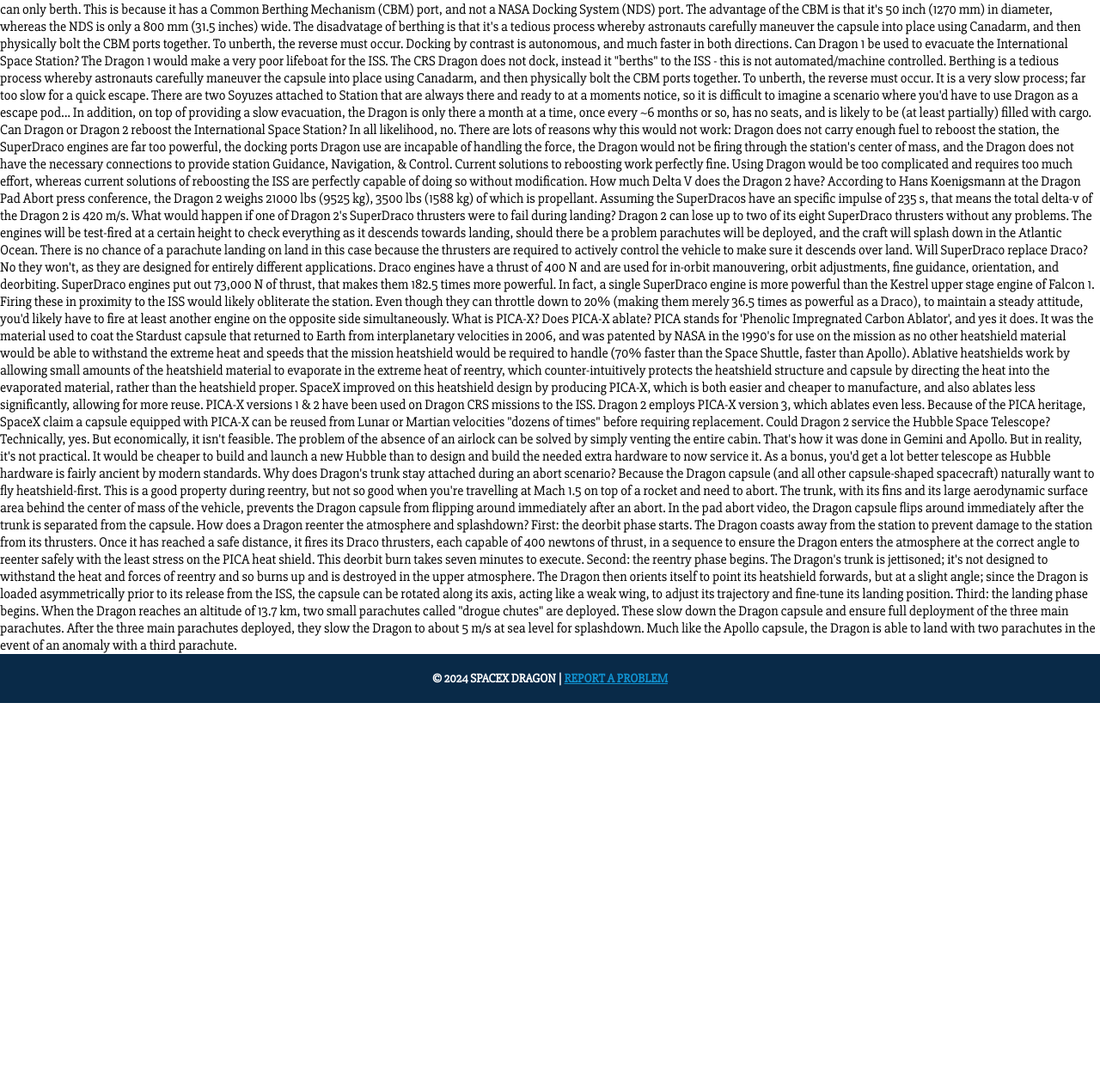
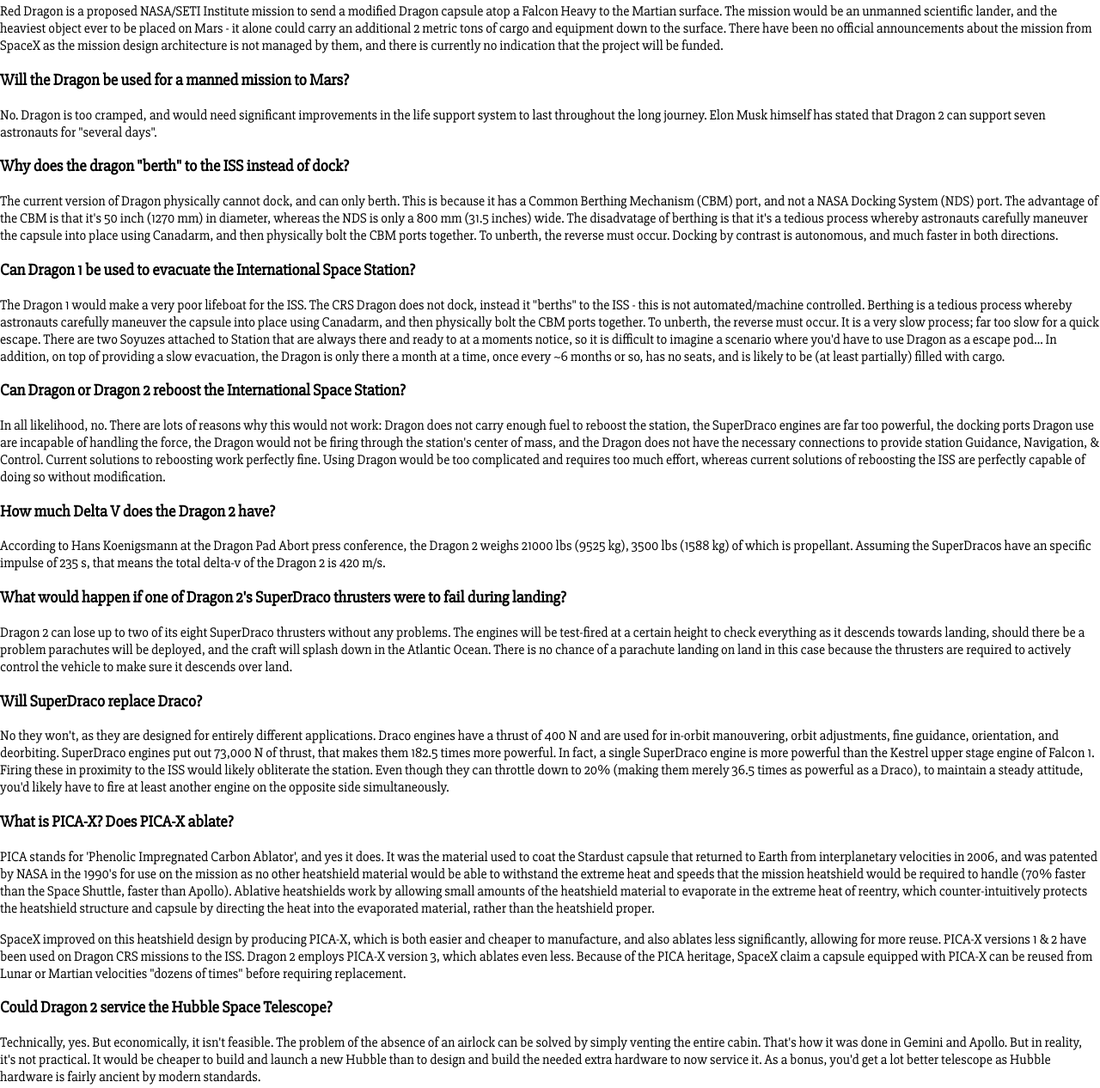
Before and after one commit to MelissaE50/IFSC-1310-02, a plain HTML site: page final-v1/faq.html in a window 1280 px wide. Shown: the part 537-1803 px from the top of the page at 86% size. Before the commit the page ends 1355 px from the top, so only its background shows below. Drawn offline with Linux system fonts and the light colour scheme; a web font is replaced by a local one.

Commit message:
Add info from class 11/14

```diff
--- a/final-v1/faq.html
+++ b/final-v1/faq.html
@@ -28,48 +28,48 @@
     </header>
     <section id="content" class="'container">
       <h2>Frequently Asked Questions</h2>
-      Could SpaceX send a Dragon to the Moon?
-      The Dragon could easily be sent to lunar orbit, but would not be able to land. The Falcon Heavy can throw about 16,000 kilograms (when configured to be expendable) on a trans-lunar injection orbit, so it can send a Dragon 2 capsule to the moon with quite a lot of margin. However, in order to land on a surface you need to slow down from orbital velocity, which requires you to change your velocity by a certain amount (which is called your ∆V, literally "change in velocity"). Dragon 2 carries only a small amount of propellant and can only deliver a small amount of ∆V because of that. The exact amount is less than 500m/s, which doesn't come close to the ~1870 m/s needed to land on the moon. It may be possible to do it with two FH launches but that would require additional technology development.
+      <h3>Could SpaceX send a Dragon to the Moon?</h3>
+      <p></p>The Dragon could easily be sent to lunar orbit, but would not be able to land. The Falcon Heavy can throw about 16,000 kilograms (when configured to be expendable) on a trans-lunar injection orbit, so it can send a Dragon 2 capsule to the moon with quite a lot of margin. However, in order to land on a surface you need to slow down from orbital velocity, which requires you to change your velocity by a certain amount (which is called your ∆V, literally "change in velocity"). Dragon 2 carries only a small amount of propellant and can only deliver a small amount of ∆V because of that. The exact amount is less than 500m/s, which doesn't come close to the ~1870 m/s needed to land on the moon. It may be possible to do it with two FH launches but that would require additional technology development.</p>
 
-      What is Red Dragon?
-      Red Dragon is a proposed NASA/SETI Institute mission to send a modified Dragon capsule atop a Falcon Heavy to the Martian surface. The mission would be an unmanned scientific lander, and the heaviest object ever to be placed on Mars - it alone could carry an additional 2 metric tons of cargo and equipment down to the surface. There have been no official announcements about the mission from SpaceX as the mission design architecture is not managed by them, and there is currently no indication that the project will be funded.
+      <h3>What is Red Dragon?</h3>
+      <p>Red Dragon is a proposed NASA/SETI Institute mission to send a modified Dragon capsule atop a Falcon Heavy to the Martian surface. The mission would be an unmanned scientific lander, and the heaviest object ever to be placed on Mars - it alone could carry an additional 2 metric tons of cargo and equipment down to the surface. There have been no official announcements about the mission from SpaceX as the mission design architecture is not managed by them, and there is currently no indication that the project will be funded.</p>
 
-      Will the Dragon be used for a manned mission to Mars?
-      No. Dragon is too cramped, and would need significant improvements in the life support system to last throughout the long journey. Elon Musk himself has stated that Dragon 2 can support seven astronauts for "several days".
+      <h3>Will the Dragon be used for a manned mission to Mars?</h3>
+      <p>No. Dragon is too cramped, and would need significant improvements in the life support system to last throughout the long journey. Elon Musk himself has stated that Dragon 2 can support seven astronauts for "several days".</p>
 
-      Why does the dragon "berth" to the ISS instead of dock?
-      The current version of Dragon physically cannot dock, and can only berth. This is because it has a Common Berthing Mechanism (CBM) port, and not a NASA Docking System (NDS) port. The advantage of the CBM is that it's 50 inch (1270 mm) in diameter, whereas the NDS is only a 800 mm (31.5 inches) wide. The disadvatage of berthing is that it's a tedious process whereby astronauts carefully maneuver the capsule into place using Canadarm, and then physically bolt the CBM ports together. To unberth, the reverse must occur. Docking by contrast is autonomous, and much faster in both directions.
+      <h3>Why does the dragon "berth" to the ISS instead of dock?</h3>
+      <p>The current version of Dragon physically cannot dock, and can only berth. This is because it has a Common Berthing Mechanism (CBM) port, and not a NASA Docking System (NDS) port. The advantage of the CBM is that it's 50 inch (1270 mm) in diameter, whereas the NDS is only a 800 mm (31.5 inches) wide. The disadvatage of berthing is that it's a tedious process whereby astronauts carefully maneuver the capsule into place using Canadarm, and then physically bolt the CBM ports together. To unberth, the reverse must occur. Docking by contrast is autonomous, and much faster in both directions.</p>
 
-      Can Dragon 1 be used to evacuate the International Space Station?
-      The Dragon 1 would make a very poor lifeboat for the ISS. The CRS Dragon does not dock, instead it "berths" to the ISS - this is not automated/machine controlled. Berthing is a tedious process whereby astronauts carefully maneuver the capsule into place using Canadarm, and then physically bolt the CBM ports together. To unberth, the reverse must occur. It is a very slow process; far too slow for a quick escape. There are two Soyuzes attached to Station that are always there and ready to at a moments notice, so it is difficult to imagine a scenario where you'd have to use Dragon as a escape pod... In addition, on top of providing a slow evacuation, the Dragon is only there a month at a time, once every ~6 months or so, has no seats, and is likely to be (at least partially) filled with cargo.
+      <h3>Can Dragon 1 be used to evacuate the International Space Station?</h3>
+      <p>The Dragon 1 would make a very poor lifeboat for the ISS. The CRS Dragon does not dock, instead it "berths" to the ISS - this is not automated/machine controlled. Berthing is a tedious process whereby astronauts carefully maneuver the capsule into place using Canadarm, and then physically bolt the CBM ports together. To unberth, the reverse must occur. It is a very slow process; far too slow for a quick escape. There are two Soyuzes attached to Station that are always there and ready to at a moments notice, so it is difficult to imagine a scenario where you'd have to use Dragon as a escape pod... In addition, on top of providing a slow evacuation, the Dragon is only there a month at a time, once every ~6 months or so, has no seats, and is likely to be (at least partially) filled with cargo.</p>
 
-      Can Dragon or Dragon 2 reboost the International Space Station?
-      In all likelihood, no. There are lots of reasons why this would not work: Dragon does not carry enough fuel to reboost the station, the SuperDraco engines are far too powerful, the docking ports Dragon use are incapable of handling the force, the Dragon would not be firing through the station's center of mass, and the Dragon does not have the necessary connections to provide station Guidance, Navigation, & Control. Current solutions to reboosting work perfectly fine. Using Dragon would be too complicated and requires too much effort, whereas current solutions of reboosting the ISS are perfectly capable of doing so without modification.
+      <h3>Can Dragon or Dragon 2 reboost the International Space Station?</h3>
+      <p>In all likelihood, no. There are lots of reasons why this would not work: Dragon does not carry enough fuel to reboost the station, the SuperDraco engines are far too powerful, the docking ports Dragon use are incapable of handling the force, the Dragon would not be firing through the station's center of mass, and the Dragon does not have the necessary connections to provide station Guidance, Navigation, & Control. Current solutions to reboosting work perfectly fine. Using Dragon would be too complicated and requires too much effort, whereas current solutions of reboosting the ISS are perfectly capable of doing so without modification.</p>
 
-      How much Delta V does the Dragon 2 have?
-      According to Hans Koenigsmann at the Dragon Pad Abort press conference, the Dragon 2 weighs 21000 lbs (9525 kg), 3500 lbs (1588 kg) of which is propellant. Assuming the SuperDracos have an specific impulse of 235 s, that means the total delta-v of the Dragon 2 is 420 m/s.
+      <h3>How much Delta V does the Dragon 2 have?</h3>
+      <p>According to Hans Koenigsmann at the Dragon Pad Abort press conference, the Dragon 2 weighs 21000 lbs (9525 kg), 3500 lbs (1588 kg) of which is propellant. Assuming the SuperDracos have an specific impulse of 235 s, that means the total delta-v of the Dragon 2 is 420 m/s.</p>
 
-      What would happen if one of Dragon 2's SuperDraco thrusters were to fail during landing?
-      Dragon 2 can lose up to two of its eight SuperDraco thrusters without any problems. The engines will be test-fired at a certain height to check everything as it descends towards landing, should there be a problem parachutes will be deployed, and the craft will splash down in the Atlantic Ocean. There is no chance of a parachute landing on land in this case because the thrusters are required to actively control the vehicle to make sure it descends over land.
+      <h3>What would happen if one of Dragon 2's SuperDraco thrusters were to fail during landing?</h3>
+      <p>Dragon 2 can lose up to two of its eight SuperDraco thrusters without any problems. The engines will be test-fired at a certain height to check everything as it descends towards landing, should there be a problem parachutes will be deployed, and the craft will splash down in the Atlantic Ocean. There is no chance of a parachute landing on land in this case because the thrusters are required to actively control the vehicle to make sure it descends over land.</p>
 
-      Will SuperDraco replace Draco?
-      No they won't, as they are designed for entirely different applications. Draco engines have a thrust of 400 N and are used for in-orbit manouvering, orbit adjustments, fine guidance, orientation, and deorbiting. SuperDraco engines put out 73,000 N of thrust, that makes them 182.5 times more powerful. In fact, a single SuperDraco engine is more powerful than the Kestrel upper stage engine of Falcon 1. Firing these in proximity to the ISS would likely obliterate the station.
-      Even though they can throttle down to 20% (making them merely 36.5 times as powerful as a Draco), to maintain a steady attitude, you'd likely have to fire at least another engine on the opposite side simultaneously.
+      <h3>Will SuperDraco replace Draco?</h3>
+      <p>No they won't, as they are designed for entirely different applications. Draco engines have a thrust of 400 N and are used for in-orbit manouvering, orbit adjustments, fine guidance, orientation, and deorbiting. SuperDraco engines put out 73,000 N of thrust, that makes them 182.5 times more powerful. In fact, a single SuperDraco engine is more powerful than the Kestrel upper stage engine of Falcon 1. Firing these in proximity to the ISS would likely obliterate the station.
+      Even though they can throttle down to 20% (making them merely 36.5 times as powerful as a Draco), to maintain a steady attitude, you'd likely have to fire at least another engine on the opposite side simultaneously.</p>
 
-      What is PICA-X? Does PICA-X ablate?
-      PICA stands for 'Phenolic Impregnated Carbon Ablator', and yes it does. It was the material used to coat the Stardust capsule that returned to Earth from interplanetary velocities in 2006, and was patented by NASA in the 1990's for use on the mission as no other heatshield material would be able to withstand the extreme heat and speeds that the mission heatshield would be required to handle (70% faster than the Space Shuttle, faster than Apollo). Ablative heatshields work by allowing small amounts of the heatshield material to evaporate in the extreme heat of reentry, which counter-intuitively protects the heatshield structure and capsule by directing the heat into the evaporated material, rather than the heatshield proper.
-      SpaceX improved on this heatshield design by producing PICA-X, which is both easier and cheaper to manufacture, and also ablates less significantly, allowing for more reuse. PICA-X versions 1 & 2 have been used on Dragon CRS missions to the ISS. Dragon 2 employs PICA-X version 3, which ablates even less. Because of the PICA heritage, SpaceX claim a capsule equipped with PICA-X can be reused from Lunar or Martian velocities "dozens of times" before requiring replacement.
+      <h3>What is PICA-X? Does PICA-X ablate?</h3>
+      <p>PICA stands for 'Phenolic Impregnated Carbon Ablator', and yes it does. It was the material used to coat the Stardust capsule that returned to Earth from interplanetary velocities in 2006, and was patented by NASA in the 1990's for use on the mission as no other heatshield material would be able to withstand the extreme heat and speeds that the mission heatshield would be required to handle (70% faster than the Space Shuttle, faster than Apollo). Ablative heatshields work by allowing small amounts of the heatshield material to evaporate in the extreme heat of reentry, which counter-intuitively protects the heatshield structure and capsule by directing the heat into the evaporated material, rather than the heatshield proper.</p>
+      <p>SpaceX improved on this heatshield design by producing PICA-X, which is both easier and cheaper to manufacture, and also ablates less significantly, allowing for more reuse. PICA-X versions 1 & 2 have been used on Dragon CRS missions to the ISS. Dragon 2 employs PICA-X version 3, which ablates even less. Because of the PICA heritage, SpaceX claim a capsule equipped with PICA-X can be reused from Lunar or Martian velocities "dozens of times" before requiring replacement.</p>
 
-      Could Dragon 2 service the Hubble Space Telescope?
-      Technically, yes. But economically, it isn't feasible. The problem of the absence of an airlock can be solved by simply venting the entire cabin. That's how it was done in Gemini and Apollo. But in reality, it's not practical. It would be cheaper to build and launch a new Hubble than to design and build the needed extra hardware to now service it. As a bonus, you'd get a lot better telescope as Hubble hardware is fairly ancient by modern standards.
+      <h3>Could Dragon 2 service the Hubble Space Telescope?</h3>
+      <p>Technically, yes. But economically, it isn't feasible. The problem of the absence of an airlock can be solved by simply venting the entire cabin. That's how it was done in Gemini and Apollo. But in reality, it's not practical. It would be cheaper to build and launch a new Hubble than to design and build the needed extra hardware to now service it. As a bonus, you'd get a lot better telescope as Hubble hardware is fairly ancient by modern standards.</p>
 
-      Why does Dragon's trunk stay attached during an abort scenario?
-      Because the Dragon capsule (and all other capsule-shaped spacecraft) naturally want to fly heatshield-first. This is a good property during reentry, but not so good when you're travelling at Mach 1.5 on top of a rocket and need to abort. The trunk, with its fins and its large aerodynamic surface area behind the center of mass of the vehicle, prevents the Dragon capsule from flipping around immediately after an abort. In the pad abort video, the Dragon capsule flips around immediately after the trunk is separated from the capsule.
+      <h3>Why does Dragon's trunk stay attached during an abort scenario?</h3>
+      <p>Because the Dragon capsule (and all other capsule-shaped spacecraft) naturally want to fly heatshield-first. This is a good property during reentry, but not so good when you're travelling at Mach 1.5 on top of a rocket and need to abort. The trunk, with its fins and its large aerodynamic surface area behind the center of mass of the vehicle, prevents the Dragon capsule from flipping around immediately after an abort. In the pad abort video, the Dragon capsule flips around immediately after the trunk is separated from the capsule.</p>
 
-      How does a Dragon reenter the atmosphere and splashdown?
-      First: the deorbit phase starts. The Dragon coasts away from the station to prevent damage to the station from its thrusters. Once it has reached a safe distance, it fires its Draco thrusters, each capable of 400 newtons of thrust, in a sequence to ensure the Dragon enters the atmosphere at the correct angle to reenter safely with the least stress on the PICA heat shield. This deorbit burn takes seven minutes to execute.
-      Second: the reentry phase begins. The Dragon's trunk is jettisoned; it's not designed to withstand the heat and forces of reentry and so burns up and is destroyed in the upper atmosphere. The Dragon then orients itself to point its heatshield forwards, but at a slight angle; since the Dragon is loaded asymmetrically prior to its release from the ISS, the capsule can be rotated along its axis, acting like a weak wing, to adjust its trajectory and fine-tune its landing position.
-      Third: the landing phase begins. When the Dragon reaches an altitude of 13.7 km, two small parachutes called "drogue chutes" are deployed. These slow down the Dragon capsule and ensure full deployment of the three main parachutes. After the three main parachutes deployed, they slow the Dragon to about 5 m/s at sea level for splashdown. Much like the Apollo capsule, the Dragon is able to land with two parachutes in the event of an anomaly with a third parachute.
+      <h3>How does a Dragon reenter the atmosphere and splashdown?</h3>
+      <p>First: the deorbit phase starts. The Dragon coasts away from the station to prevent damage to the station from its thrusters. Once it has reached a safe distance, it fires its Draco thrusters, each capable of 400 newtons of thrust, in a sequence to ensure the Dragon enters the atmosphere at the correct angle to reenter safely with the least stress on the PICA heat shield. This deorbit burn takes seven minutes to execute.</p>
+      <p>Second: the reentry phase begins. The Dragon's trunk is jettisoned; it's not designed to withstand the heat and forces of reentry and so burns up and is destroyed in the upper atmosphere. The Dragon then orients itself to point its heatshield forwards, but at a slight angle; since the Dragon is loaded asymmetrically prior to its release from the ISS, the capsule can be rotated along its axis, acting like a weak wing, to adjust its trajectory and fine-tune its landing position.</p>
+      <p>Third: the landing phase begins. When the Dragon reaches an altitude of 13.7 km, two small parachutes called "drogue chutes" are deployed. These slow down the Dragon capsule and ensure full deployment of the three main parachutes. After the three main parachutes deployed, they slow the Dragon to about 5 m/s at sea level for splashdown. Much like the Apollo capsule, the Dragon is able to land with two parachutes in the event of an anomaly with a third parachute.</p>
 
         <footer id="colophon" role="contentinfo">
           <h6>&copy; 2024 SpaceX Dragon | <a href="mailto:mecker@ualr.edu"> Report a Problem </a></h6>
```
Also changed, not shown: final-v1/history.html (+4 -3 lines), index.html (+6 -1 lines).
